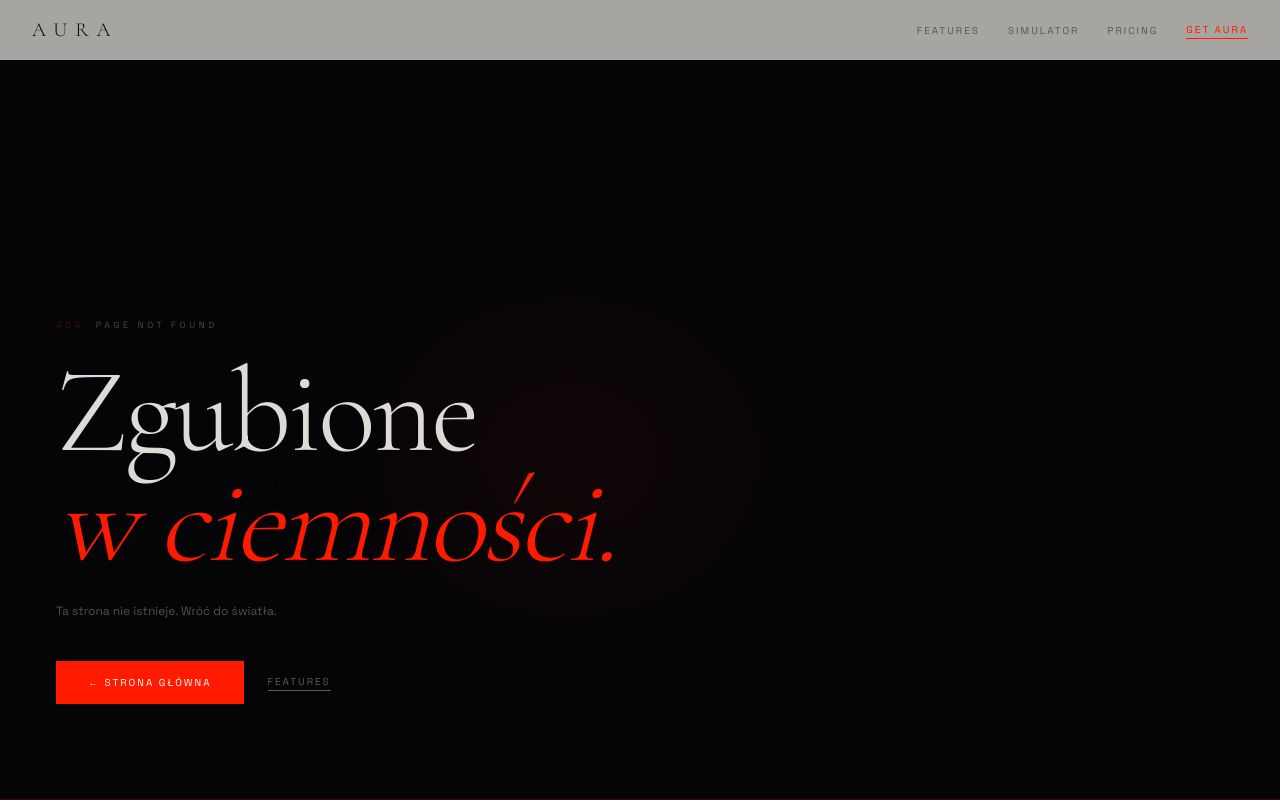
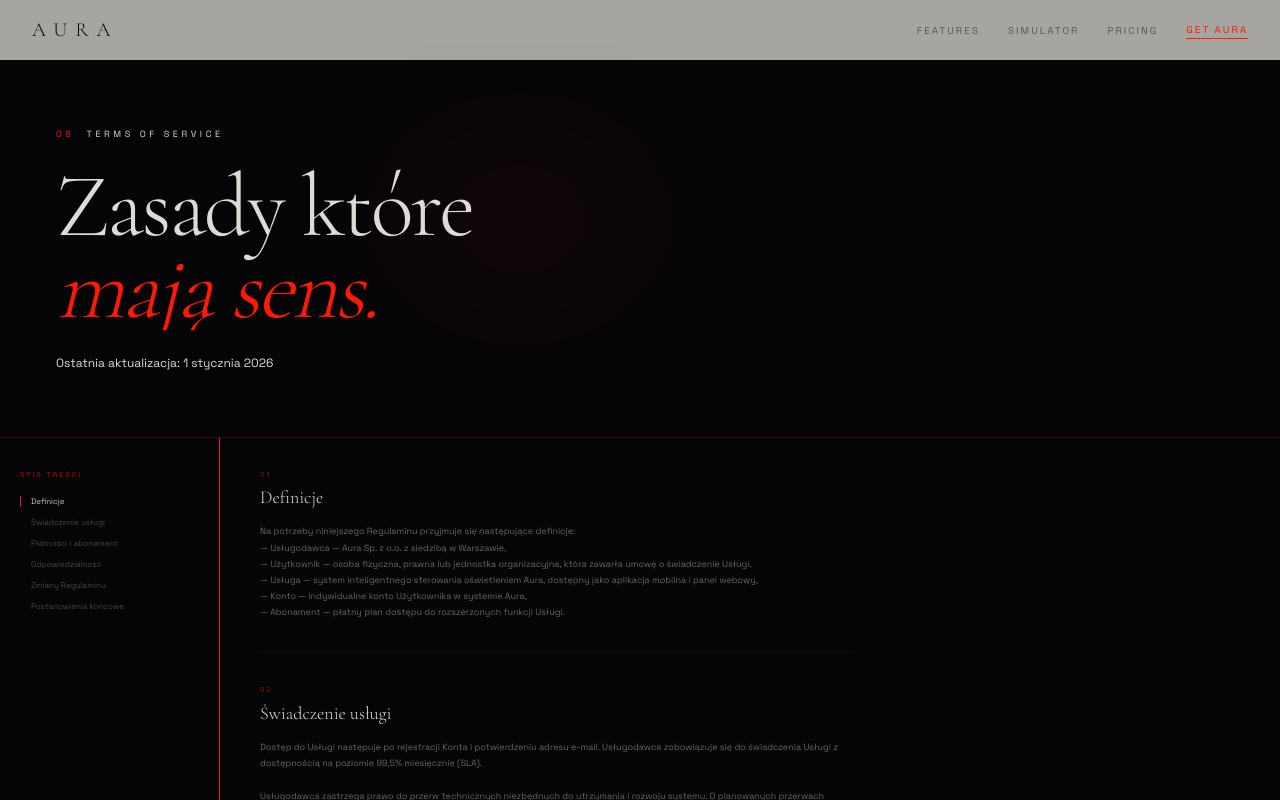
Before and after one commit to mlodyb10/auralight, a Next.js app: page /terms in a window 1280 px wide. Before the commit this address had no page. Shown: the top 800 px of the page. Built offline with nearby package versions, Linux system fonts and the light colour scheme.

Commit message:
feat: add /terms page with Polish SaaS terms of service

```diff
--- /dev/null
+++ b/app/terms/page.tsx
@@ -0,0 +1,89 @@
+import type { Metadata } from 'next'
+import PageHero from '@/components/PageHero'
+import LegalLayout, { type LegalSection } from '@/components/LegalLayout'
+import Footer from '@/components/Footer'
+
+export const metadata: Metadata = {
+  title: 'Regulamin — Aura',
+  description: 'Regulamin korzystania z usługi Aura.',
+}
+
+const SECTIONS: LegalSection[] = [
+  {
+    id: 'definicje',
+    number: '01',
+    title: 'Definicje',
+    content: `Na potrzeby niniejszego Regulaminu przyjmuje się następujące definicje:
+— Usługodawca — Aura Sp. z o.o. z siedzibą w Warszawie,
+— Użytkownik — osoba fizyczna, prawna lub jednostka organizacyjna, która zawarła umowę o świadczenie Usługi,
+— Usługa — system inteligentnego sterowania oświetleniem Aura, dostępny jako aplikacja mobilna i panel webowy,
+— Konto — indywidualne konto Użytkownika w systemie Aura,
+— Abonament — płatny plan dostępu do rozszerzonych funkcji Usługi.`,
+  },
+  {
+    id: 'usluga',
+    number: '02',
+    title: 'Świadczenie usługi',
+    content: `Dostęp do Usługi następuje po rejestracji Konta i potwierdzeniu adresu e-mail. Usługodawca zobowiązuje się do świadczenia Usługi z dostępnością na poziomie 99,5% miesięcznie (SLA).
+
+Usługodawca zastrzega prawo do przerw technicznych niezbędnych do utrzymania i rozwoju systemu. O planowanych przerwach Użytkownicy będą informowani z co najmniej 24-godzinnym wyprzedzeniem.
+
+Usługodawca może zawiesić Konto w przypadku naruszenia postanowień Regulaminu.`,
+  },
+  {
+    id: 'platnosci',
+    number: '03',
+    title: 'Płatności i abonament',
+    content: `Plany Abonamentowe są dostępne w cyklu miesięcznym lub rocznym. Subskrypcja odnawia się automatycznie, chyba że Użytkownik anuluje ją przed końcem okresu rozliczeniowego.
+
+Użytkownik ma prawo do zwrotu środków w ciągu 14 dni od pierwszego zakupu Abonamentu, jeżeli nie korzystał z funkcji Premium w tym czasie.
+
+Zmiany cennika obowiązują od następnego okresu rozliczeniowego. Usługodawca informuje o zmianach z 30-dniowym wyprzedzeniem.`,
+  },
+  {
+    id: 'odpowiedzialnosc',
+    number: '04',
+    title: 'Odpowiedzialność',
+    content: `Usługodawca nie ponosi odpowiedzialności za szkody pośrednie, utratę zysku ani utratę danych wynikające z korzystania lub niemożności korzystania z Usługi.
+
+Użytkownik odpowiada za bezpieczeństwo swoich danych logowania. Usługodawca zaleca regularne tworzenie kopii zapasowych konfiguracji.
+
+Maksymalna odpowiedzialność Usługodawcy wobec Użytkownika nie przekracza kwoty opłat uiszczonych przez Użytkownika w ciągu ostatnich 12 miesięcy.`,
+  },
+  {
+    id: 'zmiany-regulaminu',
+    number: '05',
+    title: 'Zmiany Regulaminu',
+    content: `Usługodawca zastrzega prawo do zmiany Regulaminu. O każdej zmianie Użytkownicy zostaną poinformowani drogą e-mailową z co najmniej 14-dniowym wyprzedzeniem.
+
+Dalsze korzystanie z Usługi po upływie okresu powiadomienia oznacza akceptację nowego Regulaminu. Użytkownik, który nie akceptuje zmian, ma prawo wypowiedzieć umowę ze skutkiem natychmiastowym.`,
+  },
+  {
+    id: 'postanowienia',
+    number: '06',
+    title: 'Postanowienia końcowe',
+    content: `Regulamin podlega prawu polskiemu. Wszelkie spory wynikające z umowy o świadczenie Usługi będą rozstrzygane przez sąd właściwy dla siedziby Usługodawcy.
+
+W sprawach nieuregulowanych zastosowanie mają przepisy Kodeksu Cywilnego oraz ustawy o świadczeniu usług drogą elektroniczną.
+
+Kontakt: hello@aura.pl`,
+  },
+]
+
+export default function TermsPage() {
+  return (
+    <>
+      <main>
+        <PageHero
+          number="06"
+          eyebrow="Terms of Service"
+          title="Zasady które"
+          titleAccent="mają sens."
+          subtitle="Ostatnia aktualizacja: 1 stycznia 2026"
+        />
+        <LegalLayout sections={SECTIONS} />
+      </main>
+      <Footer />
+    </>
+  )
+}
```
